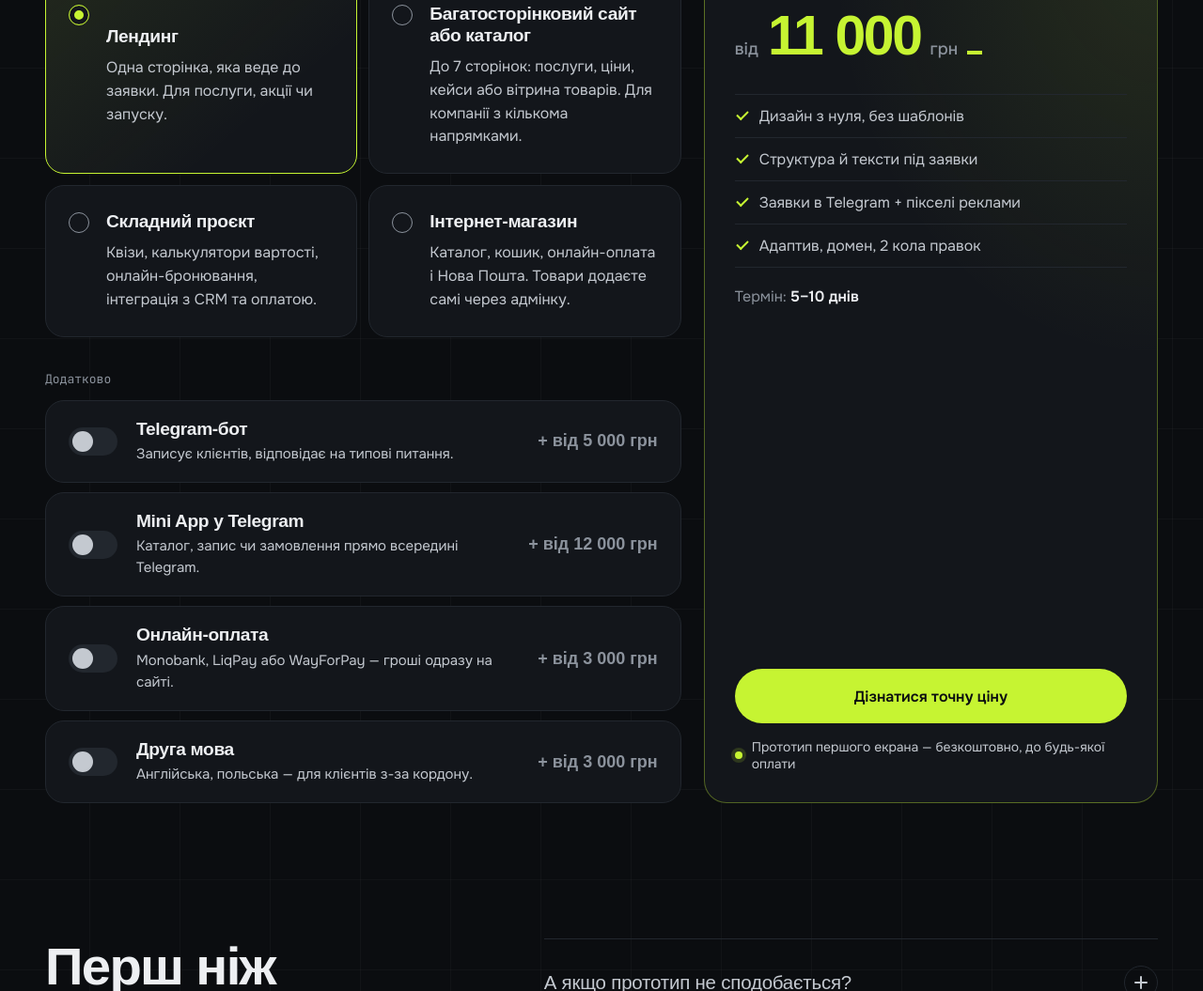
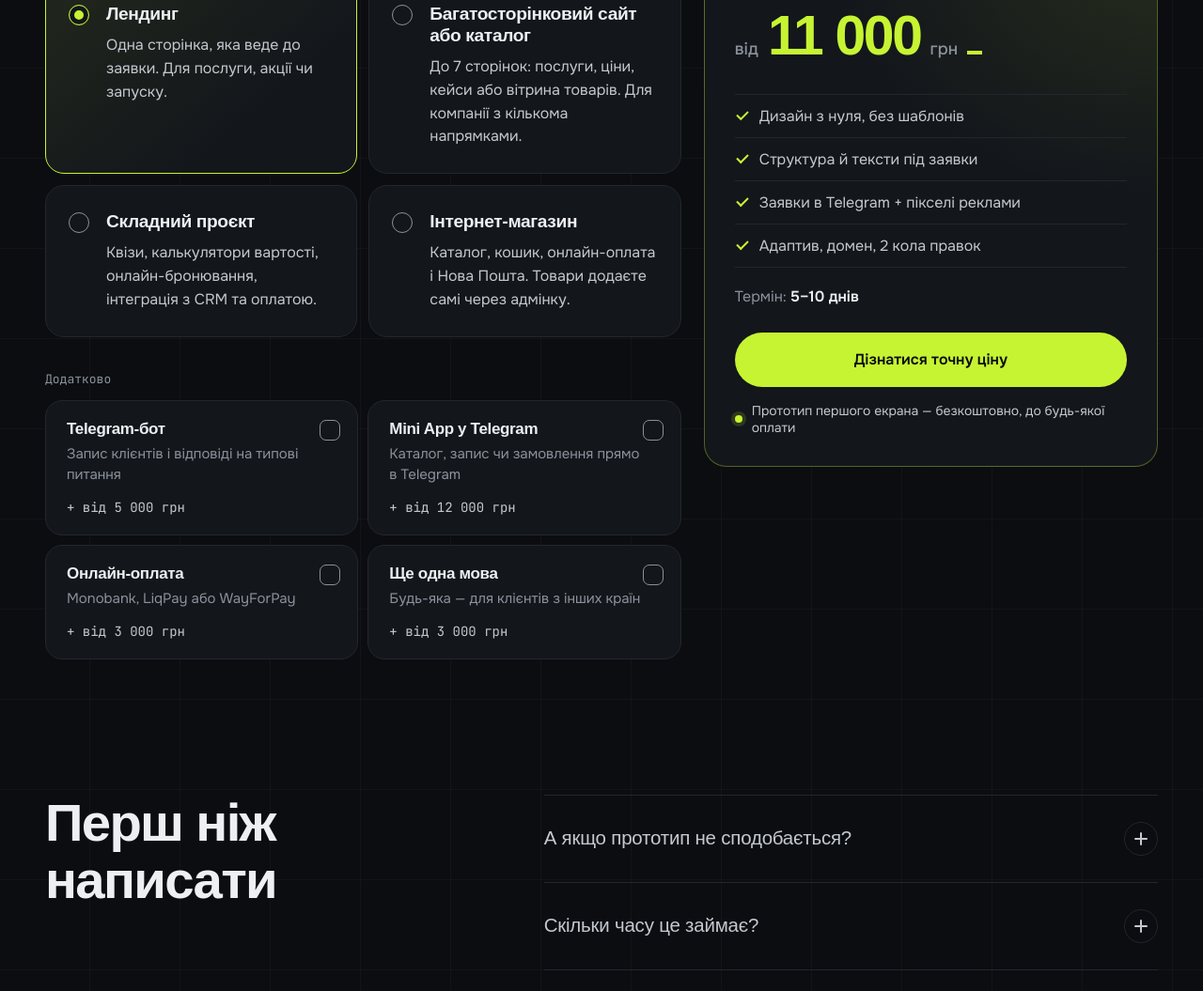
Before and after one commit to oleksandrsites-blip/oleks-web, a plain HTML site: page public/index.html in a window 1280 px wide. Shown: the part 3383-4438 px from the top of the page at 94% size. Drawn offline with Linux system fonts and the light colour scheme; a web font is replaced by a local one.

Commit message:
Ціни: картка з сумою липка (без порожнечі), додатки — компактні картки 2×2 з галочкою; «Ще одна мова» — будь-яка
Co-Authored-By: Claude Opus 5.5 <noreply@anthropic.com>

```diff
--- a/public/css/style.css
+++ b/public/css/style.css
@@ -169,7 +169,7 @@ main>section,.ftr{transition:opacity .6s}
 
 /* ================= ціни ================= */
 .prices{padding-top:6vh;padding-bottom:18vh}
-.calc{display:grid;grid-template-columns:minmax(0,7fr) minmax(0,5fr);gap:24px;margin-top:64px;align-items:stretch}
+.calc{display:grid;grid-template-columns:minmax(0,7fr) minmax(0,5fr);gap:24px;margin-top:64px;align-items:start}
 .c-label{font-family:var(--f-mono);font-size:13px;color:var(--muted);margin-bottom:14px}
 .calc-opts .c-label:not(:first-child){margin-top:36px}
 .seg{display:grid;grid-template-columns:1fr 1fr;gap:12px}
@@ -182,20 +182,23 @@ main>section,.ftr{transition:opacity .6s}
 .opt .dot{position:absolute;left:24px;top:28px;width:22px;height:22px;border-radius:50%;border:1px solid var(--muted);transition:.25s}
 .opt.on{border-color:var(--lime);background:linear-gradient(140deg,rgba(198,244,50,.08),rgba(198,244,50,0) 70%),var(--surface)}
 .opt.on .dot{border-color:var(--lime);box-shadow:inset 0 0 0 5px var(--surface),inset 0 0 0 11px var(--lime)}
-.tog{display:flex;align-items:center;gap:20px;padding:18px 24px}
-.tog .o-d{margin-top:4px;font-size:15px}
-.tog.incl{opacity:.55;cursor:default}.tog.incl:hover{border-color:var(--line)}
-.tog.incl em{font-family:var(--f-body);font-weight:500;font-size:15px}
-.tog .t-txt{flex:1}
-.tog em{flex:none;font-style:normal;font-family:var(--f-head);font-weight:800;font-size:18px;color:var(--muted);white-space:nowrap;transition:color .25s}
-.sw{position:relative;flex:none;width:52px;height:30px;border-radius:999px;background:var(--line);transition:background .25s}
-.sw::after{content:"";position:absolute;left:4px;top:4px;width:22px;height:22px;border-radius:50%;background:var(--text2);transition:transform .35s var(--ease),background .25s}
-.tog.on{border-color:var(--lime)}
-.tog.on .sw{background:var(--lime)}
-.tog.on .sw::after{transform:translateX(22px);background:var(--ink)}
+.adds{grid-template-columns:1fr 1fr}
+.opt{display:flex;flex-direction:column;justify-content:flex-start}
+.tog{display:flex;flex-direction:column;align-items:flex-start;padding:20px 22px;border-radius:18px}
+.tog b{font-size:17px;padding-right:34px}
+.tog .o-d{padding-right:12px}
+@media (max-width:1180px) and (min-width:701px){.seg{grid-template-columns:1fr}}
+.tog .o-d{margin-top:6px;font-size:15px;line-height:1.45;color:var(--muted)}
+.tog em{margin-top:auto;padding-top:14px;font-style:normal;font-family:var(--f-mono);font-size:14px;color:var(--text2);transition:color .25s}
+.ck{position:absolute;right:18px;top:20px;width:22px;height:22px;border-radius:7px;border:1px solid var(--muted);transition:background .25s,border-color .25s}
+.ck::after{content:"";position:absolute;left:6px;top:4px;width:6px;height:10px;border-right:2px solid var(--ink);border-bottom:2px solid var(--ink);transform:rotate(45deg) scale(0);transition:transform .3s var(--ease)}
+.tog.on{border-color:var(--lime);background:linear-gradient(140deg,rgba(198,244,50,.08),rgba(198,244,50,0) 70%),var(--surface)}
+.tog.on .ck{background:var(--lime);border-color:var(--lime)}
+.tog.on .ck::after{transform:rotate(45deg) scale(1)}
 .tog.on em{color:var(--lime)}
+.tog.incl{opacity:.5;cursor:default}.tog.incl:hover{border-color:var(--line)}
 
-.calc-res{display:flex;flex-direction:column;padding:32px;border-radius:24px;border:1px solid rgba(198,244,50,.35);
+.calc-res{position:sticky;top:96px;display:flex;flex-direction:column;padding:32px;border-radius:24px;border:1px solid rgba(198,244,50,.35);
   background:radial-gradient(120% 80% at 100% 0%,rgba(198,244,50,.10),rgba(198,244,50,0) 60%),var(--surface)}
 .c-price{display:flex;align-items:baseline;gap:10px;font-family:var(--f-head);font-weight:800;font-size:clamp(44px,4.6vw,72px);letter-spacing:-.04em;line-height:1;color:var(--lime);white-space:nowrap}
 .c-price .from,.c-price .uah{font-family:var(--f-body);font-weight:500;font-size:18px;letter-spacing:0;color:var(--muted)}
@@ -208,7 +211,7 @@ main>section,.ftr{transition:opacity .6s}
 .calc[data-type=multi] .c-list [data-t~=multi],.calc[data-type=complex] .c-list [data-t~=complex],.calc[data-type=shop] .c-list [data-t~=shop],.c-list [data-a].show{display:block;animation:pop .35s var(--out) both}
 .c-term{margin-top:20px;font-size:16px;color:var(--muted)}
 .c-term b{color:var(--text);font-weight:600}
-.calc-res .btn{margin-top:auto;width:100%}
+.calc-res .btn{width:100%}
 .c-term{margin-bottom:28px}
 .c-free{display:flex;align-items:center;gap:10px;margin-top:16px;font-size:14px;color:var(--text2)}
 .dot-l{flex:none;width:8px;height:8px;border-radius:50%;background:var(--lime);box-shadow:0 0 0 4px rgba(198,244,50,.15)}
@@ -361,10 +364,12 @@ main>section,.ftr{transition:opacity .6s}
   .opt .o-d,.tog .o-d{display:none}
   .opt b,.tog b{font-family:var(--f-body);font-weight:600;font-size:16px;letter-spacing:0}
   .calc-opts .c-label:not(:first-child){margin-top:22px}
-  .tog{padding:14px 16px;gap:12px;flex-wrap:nowrap;border-radius:16px}
-  .tog em{font-size:14px}
-  .sw{width:46px;height:26px}.sw::after{width:18px;height:18px}.tog.on .sw::after{transform:translateX(20px)}
-  .calc-res{padding:22px;margin-top:4px}
+  .adds{gap:10px}
+  .tog{padding:14px;border-radius:16px}
+  .tog b{padding-right:28px}
+  .tog em{padding-top:8px;font-size:13px}
+  .ck{right:12px;top:14px;width:20px;height:20px;border-radius:6px}.ck::after{left:5px;top:3px}
+  .calc-res{position:static;padding:22px;margin-top:4px}
   .c-price{font-size:44px}
   .c-list{margin-top:18px}
   .c-list li{padding:9px 0 9px 24px;font-size:15px}
--- a/public/index.html
+++ b/public/index.html
@@ -175,23 +175,23 @@
         <p class="c-label">Додатково</p>
         <div class="adds">
           <button class="tog" type="button" aria-pressed="false" data-add="bot">
-            <span class="sw"></span>
-            <span class="t-txt"><b>Telegram-бот</b><span class="o-d">Записує клієнтів, відповідає на типові питання.</span></span>
+            <span class="ck"></span><b>Telegram-бот</b>
+            <span class="o-d">Запис клієнтів і відповіді на типові питання</span>
             <em>+ від 5 000 грн</em>
           </button>
           <button class="tog" type="button" aria-pressed="false" data-add="app">
-            <span class="sw"></span>
-            <span class="t-txt"><b>Mini App у Telegram</b><span class="o-d">Каталог, запис чи замовлення прямо всередині Telegram.</span></span>
+            <span class="ck"></span><b>Mini App у Telegram</b>
+            <span class="o-d">Каталог, запис чи замовлення прямо в Telegram</span>
             <em>+ від 12 000 грн</em>
           </button>
           <button class="tog" type="button" aria-pressed="false" data-add="pay">
-            <span class="sw"></span>
-            <span class="t-txt"><b>Онлайн-оплата</b><span class="o-d">Monobank, LiqPay або WayForPay — гроші одразу на сайті.</span></span>
+            <span class="ck"></span><b>Онлайн-оплата</b>
+            <span class="o-d">Monobank, LiqPay або WayForPay</span>
             <em data-p="+ від 3 000 грн">+ від 3 000 грн</em>
           </button>
           <button class="tog" type="button" aria-pressed="false" data-add="lang">
-            <span class="sw"></span>
-            <span class="t-txt"><b>Друга мова</b><span class="o-d">Англійська, польська — для клієнтів з-за кордону.</span></span>
+            <span class="ck"></span><b>Ще одна мова</b>
+            <span class="o-d">Будь-яка — для клієнтів з інших країн</span>
             <em>+ від 3 000 грн</em>
           </button>
         </div>
@@ -213,7 +213,7 @@
           <li data-a="bot">Telegram-бот під ваші задачі</li>
           <li data-a="app">Mini App у Telegram</li>
           <li data-a="pay">Онлайн-оплата на сайті</li>
-          <li data-a="lang">Друга мова сайту</li>
+          <li data-a="lang">Ще одна мова сайту</li>
         </ul>
         <p class="c-term">Термін: <b id="cTerm">5–10 днів</b></p>
         <a href="https://t.me/LysOleksandr" data-tg="price" target="_blank" rel="noopener" class="btn">Дізнатися точну ціну</a>
--- a/public/js/main.js
+++ b/public/js/main.js
@@ -218,7 +218,7 @@ const calc = document.querySelector('.calc'), cPrice = $('cPrice'), cTerm = $('c
 const BASE = {landing:11000, multi:16000, complex:20000, shop:30000};
 const TERM = {landing:'5–10 днів', multi:'1–2 тижні', complex:'2–3 тижні', shop:'3–4 тижні'};
 const NAME = {landing:'лендинг', multi:'багатосторінковий сайт', complex:'складний проєкт', shop:'інтернет-магазин'};
-const ADD = {bot:{p:5000, n:'Telegram-бот'}, app:{p:12000, n:'Mini App у Telegram'}, pay:{p:3000, n:'онлайн-оплата'}, lang:{p:3000, n:'друга мова'}};
+const ADD = {bot:{p:5000, n:'Telegram-бот'}, app:{p:12000, n:'Mini App у Telegram'}, pay:{p:3000, n:'онлайн-оплата'}, lang:{p:3000, n:'ще одна мова'}};
 const PAY_IN = ['complex', 'shop'];  // там оплата вже входить
 let cType = 'landing', shown = BASE.landing;
 const cAdd = new Set();
```
Also changed, not shown: 1 other file.
